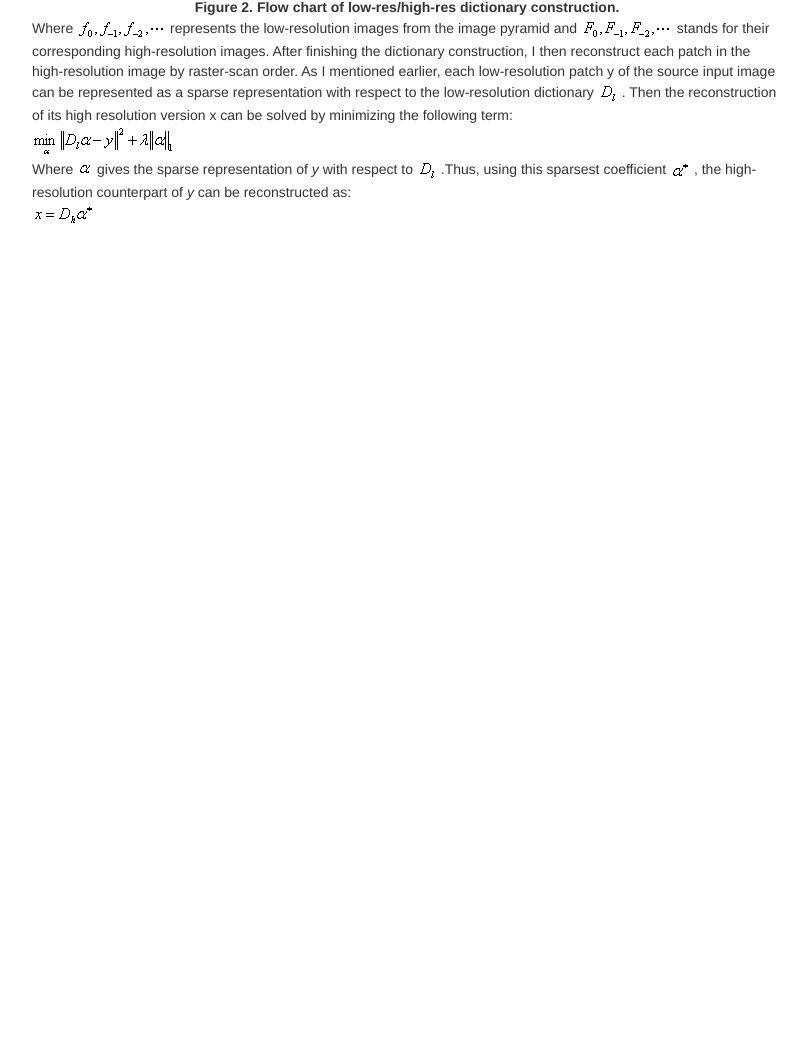
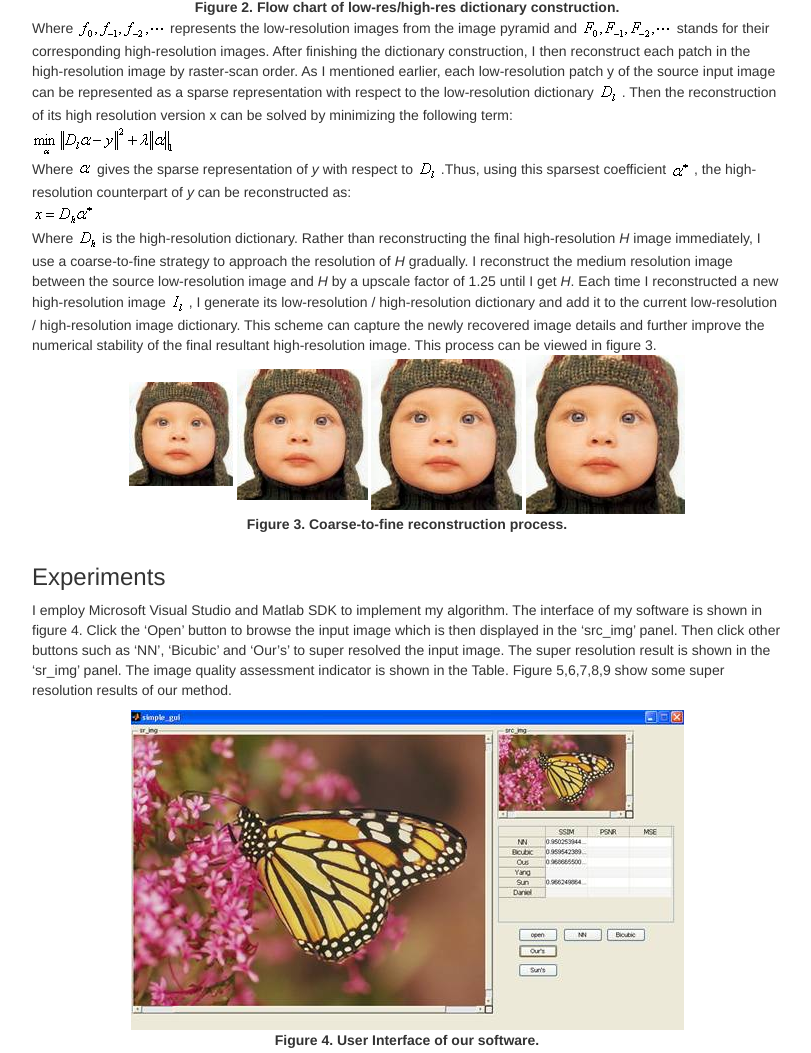
Before and after one commit to schen59/schen59.github.io, a website: page index.html in a window 1280 px wide. Shown: the part 1309-2362 px from the top of the page, without its empty margins (233-1044 px from the left). Before the commit the page ends 1546 px from the top, so only its background shows below. Drawn offline with nearby package versions, Linux system fonts and the light colour scheme.

Commit message:
update expriments paragraph

```diff
--- a/templates/SRLab.html
+++ b/templates/SRLab.html
@@ -45,10 +45,10 @@
                 construction of low-resolution and high-resolution image dictionary, and then I will show how each high-resolution
                 patch can be reconstructed based on this dictionary and inspiration I got from sparse representation.
                 Finally, several experimental results will be demonstrated and compared to state of the art.
-                Firstly, I construct a image pyramid using the imaging model with the subsampling factor of 1.25:<br>
+                Firstly, I construct a image pyramid using the imaging model with the subsampling factor of 1.25:<br />
                 <span id="formula1">
                     <img src="images/SRLab/formula1.gif"/>
-                </span><br>
+                </span><br />
                 Here, X stands for the original high-resolution image, and Y is the burred and subsampled low-resolution
                 image simulating the imaging process of real imaging devices. H represents the blurring kernel and D is the
                 subsampling operator. An example of this kind of image pyramid is illustrated in figure 1
@@ -81,7 +81,7 @@
                 the original low-resolution input image. Based on this low-resolution / high-resolution image pairs, the
                 low-resolution / high-resolution dictionary can be constructed by the process illustrated in figure 2.
                 <div class="text-center" id="figure2">
-                    <div class="image"><img width="369" height="376" src="images/SRLab/figure2.jpg"></div>
+                    <div class="image"><img width="369" height="376" src="images/SRLab/figure2.jpg"/></div>
                     <div class="figureFooter">Figure 2. Flow chart of low-res/high-res dictionary construction.</div>
                 </div>
                 Where
@@ -99,10 +99,10 @@
                 <span id="formula4">
                     <img src="images/SRLab/formula4.gif"/>
                 </span>
-                . Then the reconstruction of its high resolution version x can be solved by minimizing the following term:<br>
+                . Then the reconstruction of its high resolution version x can be solved by minimizing the following term:<br />
                 <span id="formula5">
                     <img src="images/SRLab/formula5.gif"/>
-                </span><br>
+                </span><br />
                 Where
                 <span id="formula6">
                     <img src="images/SRLab/formula6.gif"/>
@@ -115,12 +115,73 @@
                 <span id="formula7">
                     <img src="images/SRLab/formula7.gif"/>
                 </span>
-                , the high-resolution counterpart of <em>y</em> can be reconstructed as:<br>
+                , the high-resolution counterpart of <em>y</em> can be reconstructed as:<br />
                 <span id="formula8">
                     <img src="images/SRLab/formula8.gif"/>
+                </span><br />
+                Where
+                <span id="formula9">
+                    <img src="images/SRLab/formula9.gif"/>
                 </span>
+                is the high-resolution dictionary. Rather than reconstructing the final high-resolution <em>H</em> image immediately,
+                I use a coarse-to-fine strategy to approach the resolution of <em>H</em> gradually. I reconstruct the
+                medium resolution image between the source low-resolution image and <em>H</em> by a upscale factor of
+                1.25 until I get <em>H</em>. Each time I reconstructed a new high-resolution image
+                <span id="formula10">
+                    <img src="images/SRLab/formula10.gif"/>
+                </span>
+                , I generate its low-resolution / high-resolution dictionary and add it to the current low-resolution / high-resolution
+                image dictionary. This scheme can capture the newly recovered image details and further improve the
+                numerical stability of the final resultant high-resolution image. This process can be viewed in figure 3.
+                <div class="text-center" id="figure3">
+                    <div class="figures">
+                            <span class="image">
+                                <img src="images/SRLab/figure3-0.jpg"/>
+                            </span>
+                            <span class="image">
+                                <img src="images/SRLab/figure3-1.jpg"/>
+                            </span>
+                            <span class="image">
+                                <img src="images/SRLab/figure3-2.jpg"/>
+                            </span>
+                            <span class="image">
+                                <img src="images/SRLab/figure3-3.jpg"/>
+                            </span>
+                    </div>
+                    <div class="figureFooter">Figure 3. Coarse-to-fine reconstruction process.</div>
+                </div>
             </p>
         </div>
-
+        <div class="col-md-offset-2 col-sm-offset-3 col-sm-8" id="experiments">
+            <h3>Experiments</h3>
+            <p>
+                I employ Microsoft Visual Studio and Matlab SDK to implement my algorithm. The interface of my software
+                is shown in figure 4. Click the ‘Open’ button to browse the input image which is then displayed in the
+                ‘src_img’ panel. Then click other buttons such as ‘NN’, ‘Bicubic’ and ‘Our’s’ to super resolved the input
+                image. The super resolution result is shown in the ‘sr_img’ panel. The image quality assessment indicator
+                is shown in the Table. Figure 5,6,7,8,9 show some super resolution results of our method.
+                <div class="text-center" id="figure4">
+                    <div class="image"><img src="images/SRLab/figure4.jpg"/></div>
+                    <div class="figureFooter">Figure 4. User Interface of our software.</div>
+                </div>
+                Reference:<br />
+                [1]	J.C.Yang, J.Wright, Y.Ma, and T.Huang. Image super-resolution as sparse representation of raw image patches. In CVPR, 2008.<br />
+                [2]	D.Glasner, S.Bagon, and M.Irani. Super-resolution from a single image. In ICCV, 2009.<br />
+                [3]	J.Sun, J.Zhu, and M.F.Tapen. Context-Constrained Hallucination for Image Super-Resolution. In CVPR, 2010.<br />
+                <br />
+                Following is a set of comparisons among Our Algorithm, Nearest Neigobor(NN) interpolation, Bicubic interpolation,
+                Daniel's Algorithm, Yang's Algorithm, Sun's Algorithm and Ground Truth.<br />
+                Instructions:<br />
+                <ul>
+                    <li>Click NN button to see the super resolution result of nearest neibor interpolation.</li>
+                    <li>Click Bicubic button to see the super resolution result of bicubic interpolation.</li>
+                    <li>Click Daniel's Algorithm button to see the result of Daniel's Algorithm</li>
+                    <li>Click Sun's Algorithm button to see the result of Sun's Algorithm.</li>
+                    <li>Click Yang's Algorithm button to see the result of Yang's Algorithm.</li>
+                    <li>Click Our Algorithm button to see the result of Our Algorithm.</li>
+                    <li>Click Ground Truth button to see the original Ground Truth.</li>
+                </ul>
+            </p>
+        </div>
     </div>
 </div>
```
Also changed, not shown: images/SRLab/figure3-0.jpg (added), images/SRLab/figure3-1.jpg (added), images/SRLab/figure3-2.jpg (added), images/SRLab/figure3-3.jpg (added), images/SRLab/figure4.jpg (added), images/SRLab/formula10.gif (added), images/SRLab/formula9.gif (added).
